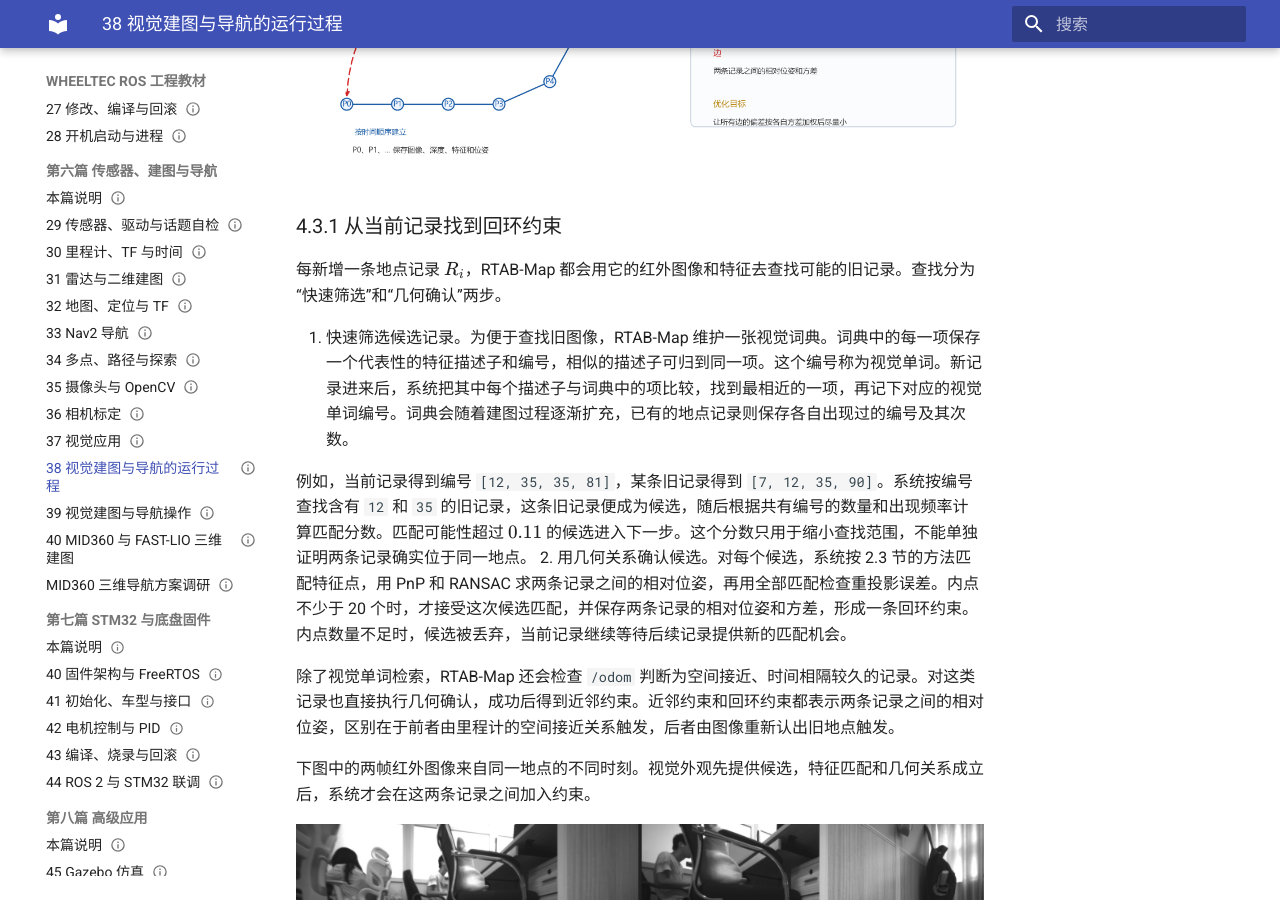
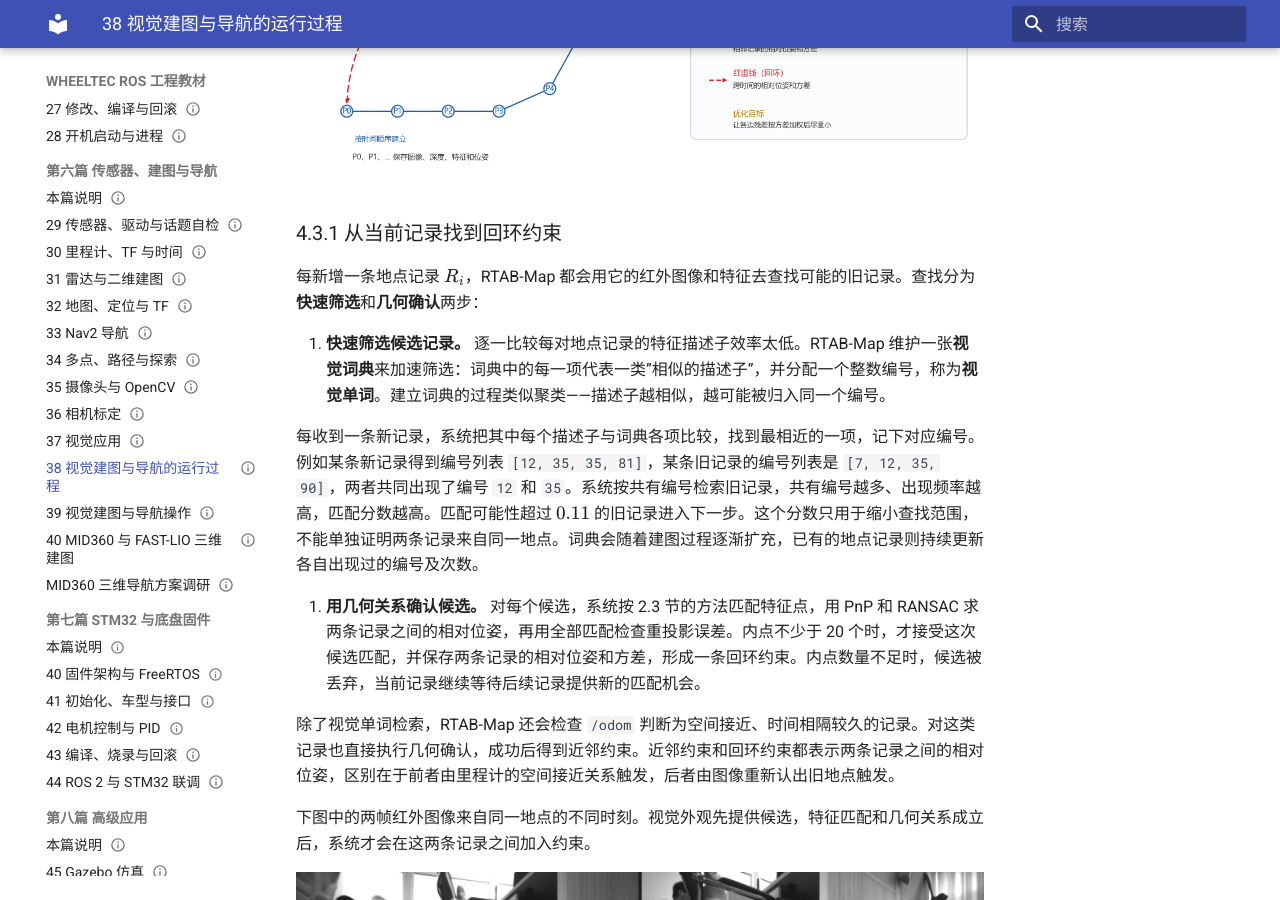
Before and after one commit to EnosElinsa/wheeltec-ros-textbook, an MkDocs documentation site: the page built from docs/06-sensors-navigation/38-visual-runtime.md, in a window 1280 px wide and 900 px high, scrolled down 31454 px. Built offline with MkDocs 1.6.1 and Material for MkDocs 9.7.7, drawn with Linux system fonts in a browser that asks for light colours; some of the changed text lies outside the part shown.

Commit message:
docs: improve clarity of sections 4.3 and 5–7 in visual runtime
- Redesign three figures: loop-closure-process, localization-update,
  pose-graph-model with cleaner layouts and symbol legends
- Rewrite 4.3.1 visual-dictionary explanation: lead with intuition
  before mechanism, move example inline with abstraction
- Convert 4.2 three-step projection to numbered list with bold titles
- Move localization diagram before the matrix derivation in section 5;
  add two-sentence intuition lead-in
- Fix all first-use-before-definition issues: RTAB-Map and Nav2 deferred
  to their introducing sections; overview uses generic labels
- Clarify OccupancyGrid.data coordinate mismatch paragraph
- Add Nav2 definition at first use in section 6

````diff
--- a/docs/06-sensors-navigation/38-visual-runtime.md
+++ b/docs/06-sensors-navigation/38-visual-runtime.md
@@ -15,11 +15,11 @@
 
 图像、车身和场地各有自己的坐标系。坐标变换把它们接起来，使相机看到的点能够换算到场地坐标系中（第 3 节）。
 
-建图时，RTAB-Map 沿途保存图像、特征和车的位置，形成建图记录。本章把这种记录称为地点记录，再利用记录中的深度图像生成导航所需的占用栅格，即记录地面区域可通行状态的二维地图（第 4 节）。
+建图时，建图算法沿途保存图像、特征和车的位置，形成建图记录。本章把这种记录称为地点记录，再利用记录中的深度图像生成导航所需的占用栅格，即记录地面区域可通行状态的二维地图（第 4 节）。
 
-建图结束后，RTAB-Map 将当前红外图像与已有地图比较，确定车的位置和朝向（第 5 节）。
+建图结束后，建图算法将当前红外图像与已有地图比较，确定车的位置和朝向（第 5 节）。
 
-导航框架 Nav2 根据地图规划到目标点的路径（第 6 节），再沿路径计算速度并交给底盘执行（第 7 节）。
+导航框架根据地图规划到目标点的路径（第 6 节），再沿路径计算速度并交给底盘执行（第 7 节）。
 
 ![过程概要。上行从图像采集到运动融合，下行从建图与定位到底盘执行。粗框浅底为本项目编写的节点](diagrams/vision-runtime-overview.svg)
 
@@ -30,7 +30,7 @@
 
 # 1. 采集红外图像和深度图像
 
-RealSense 驱动由左右红外图像算出深度图像，并让红外投射器逐帧交替开关。配对节点辨认每一帧的投射器状态，取无散斑的红外图像和相邻一帧的深度图像。RTAB-Map 的同步节点再把它们合成一条消息。本节依次说明深度图像从何而来、为什么要交替开关投射器，以及两幅图像怎样合成消息。
+RealSense 驱动由左右红外图像算出深度图像，并让红外投射器逐帧交替开关。配对节点辨认每一帧的投射器状态，取无散斑的红外图像和相邻一帧的深度图像。建图算法的同步节点再把它们合成一条消息。本节依次说明深度图像从何而来、为什么要交替开关投射器，以及两幅图像怎样合成消息。
 
 ## 1.1 由左右红外图像得到深度图像
 
@@ -603,11 +603,13 @@
 
 占用栅格是一张固定分辨率的二维地图。每个格子对应 `map` 地面上的一小块区域，状态通常记为三种值：$0$ 表示已确认可以通行，$100$ 表示被障碍占用，$-1$ 表示还没有足够观测。每条地点记录先产生一张局部占用栅格，局部栅格带有记录拍摄时的车身位姿。RTAB-Map 再把它变换到 `map` 中，与其他记录的局部栅格叠加，形成发布在 `/map` 上的全局占用栅格。因此，地点记录是原始观测和位姿的保存单元，占用栅格是由这些记录计算出来的地图结果。
 
-投影分三步。第一步，由 2.1 的公式把每个像素和距离换成光学坐标系里的点，再经 TF 换到 `base_footprint`。距离不在 $0.20$～$3.5\,\mathrm{m}$ 内的点不用，落在车身本身所占的 $0.5\,\mathrm{m} \times 0.4\,\mathrm{m} \times 0.3\,\mathrm{m}$ 空间里的点也去掉，以免把自己的车头当成障碍。
+投影分三步：
 
-第二步按表面朝向和高度区分地面与障碍。表面法线是垂直于局部表面的方向，算法用它和竖直方向的夹角判断表面是否近似水平。若夹角不超过 $30^\circ$，且高度在 $-0.10$～$0.10\,\mathrm{m}$ 之间，就把点记为地面，所在格子记为空闲。其余高度在 $0.10$～$1.80\,\mathrm{m}$ 之间的点记为障碍，格子记为占用。高于 $1.80\,\mathrm{m}$ 的点超出本车要建立的障碍高度范围，不参与这一层地图。
+1. **换算三维点并过滤范围。** 由 2.1 的公式把每个像素和距离换成光学坐标系里的点，再经 TF 换到 `base_footprint`。距离不在 $0.20$～$3.5\,\mathrm{m}$ 内的点不用，落在车身本身所占的 $0.5\,\mathrm{m} \times 0.4\,\mathrm{m} \times 0.3\,\mathrm{m}$ 空间里的点也去掉，以免把自己的车头当成障碍。
 
-第三步补上视线经过的格子。相机到每个地面点或障碍点之间，视线经过的格子也记为空闲，因为视线能到达说明中途没有障碍。半径 $0.05\,\mathrm{m}$ 内不足 3 个邻点的孤立点当作噪声去掉。
+2. **按朝向和高度区分地面与障碍。** 表面法线是垂直于局部表面的方向，算法用它和竖直方向的夹角判断表面是否近似水平。若夹角不超过 $30^\circ$，且高度在 $-0.10$～$0.10\,\mathrm{m}$ 之间，就把点记为地面，所在格子记为空闲。其余高度在 $0.10$～$1.80\,\mathrm{m}$ 之间的点记为障碍，格子记为占用。高于 $1.80\,\mathrm{m}$ 的点超出本车要建立的障碍高度范围，不参与这一层地图。
+
+3. **补上视线经过的格子。** 相机到每个地面点或障碍点之间，视线经过的格子也记为空闲，因为视线能到达说明中途没有障碍。半径 $0.05\,\mathrm{m}$ 内不足 3 个邻点的孤立点当作噪声去掉。
 
 下图从侧面看这一归类。图中法线箭头表示表面朝向，地面、障碍和不参与本层地图的高度范围分别用不同颜色标出。贴地的一层是地面，往上到 1.80 m 是障碍，再高的不记，相机到障碍之间的地面格子标为空闲。
 
@@ -631,7 +633,7 @@
 data: [ ... ]             # 每格一个数：0 空闲，100 占用，-1 未知
 ```
 
-`data` 按行存放，从格子 $(0, 0)$ 起沿 $x$ 方向写完一行 `width` 个格子，再增加 $y$。图像像素的 $(0, 0)$ 在左上角、行号向下，栅格的 $(0, 0)$ 在左下角、$y$ 向上，两种约定相反。下面用一张 4 列 3 行的栅格展示单元值怎样按行展开为 `data`。
+`data` 按行存放，从格子 $(0, 0)$ 起沿 $x$ 方向写完一行 `width` 个格子，再增加 $y$。这里有一个容易搞错的方向问题：图像像素的 $(0, 0)$ 在左上角，行号向下；而栅格的 $(0, 0)$ 在左下角，$y$ 向上。因此，`data` 里的第 0 个元素对应栅格最底部一行的最左格，而不是左上角。下图用一张 4 列 3 行的栅格说明这一对应关系——左侧按坐标显示格子，右侧展示它们在 `data` 中的排列顺序。
 
 ![占用栅格单元与 OccupancyGrid.data 的对应关系。左侧按坐标显示 4 列 3 行栅格，右侧按 y 从小到大展开数组](./assets/occupancy-grid-data.png)
 
@@ -657,12 +659,13 @@
 
 ### 4.3.1 从当前记录找到回环约束
 
-每新增一条地点记录 $R_i$，RTAB-Map 都会用它的红外图像和特征去查找可能的旧记录。查找分为“快速筛选”和“几何确认”两步。
+每新增一条地点记录 $R_i$，RTAB-Map 都会用它的红外图像和特征去查找可能的旧记录。查找分为**快速筛选**和**几何确认**两步：
 
-1. 快速筛选候选记录。为便于查找旧图像，RTAB-Map 维护一张视觉词典。词典中的每一项保存一个代表性的特征描述子和编号，相似的描述子可归到同一项。这个编号称为视觉单词。新记录进来后，系统把其中每个描述子与词典中的项比较，找到最相近的一项，再记下对应的视觉单词编号。词典会随着建图过程逐渐扩充，已有的地点记录则保存各自出现过的编号及其次数。
+1. **快速筛选候选记录。** 逐一比较每对地点记录的特征描述子效率太低。RTAB-Map 维护一张**视觉词典**来加速筛选：词典中的每一项代表一类”相似的描述子”，并分配一个整数编号，称为**视觉单词**。建立词典的过程类似聚类——描述子越相似，越可能被归入同一个编号。
 
-   例如，当前记录得到编号 `[12, 35, 35, 81]`，某条旧记录得到 `[7, 12, 35, 90]`。系统按编号查找含有 `12` 和 `35` 的旧记录，这条旧记录便成为候选，随后根据共有编号的数量和出现频率计算匹配分数。匹配可能性超过 $0.11$ 的候选进入下一步。这个分数只用于缩小查找范围，不能单独证明两条记录确实位于同一地点。
-2. 用几何关系确认候选。对每个候选，系统按 2.3 节的方法匹配特征点，用 PnP 和 RANSAC 求两条记录之间的相对位姿，再用全部匹配检查重投影误差。内点不少于 20 个时，才接受这次候选匹配，并保存两条记录的相对位姿和方差，形成一条回环约束。内点数量不足时，候选被丢弃，当前记录继续等待后续记录提供新的匹配机会。
+   每收到一条新记录，系统把其中每个描述子与词典各项比较，找到最相近的一项，记下对应编号。例如某条新记录得到编号列表 `[12, 35, 35, 81]`，某条旧记录的编号列表是 `[7, 12, 35, 90]`，两者共同出现了编号 `12` 和 `35`。系统按共有编号检索旧记录，共有编号越多、出现频率越高，匹配分数越高。匹配可能性超过 $0.11$ 的旧记录进入下一步。这个分数只用于缩小查找范围，不能单独证明两条记录来自同一地点。词典会随着建图过程逐渐扩充，已有的地点记录则持续更新各自出现过的编号及次数。
+
+2. **用几何关系确认候选。** 对每个候选，系统按 2.3 节的方法匹配特征点，用 PnP 和 RANSAC 求两条记录之间的相对位姿，再用全部匹配检查重投影误差。内点不少于 20 个时，才接受这次候选匹配，并保存两条记录的相对位姿和方差，形成一条回环约束。内点数量不足时，候选被丢弃，当前记录继续等待后续记录提供新的匹配机会。
 
 除了视觉单词检索，RTAB-Map 还会检查 `/odom` 判断为空间接近、时间相隔较久的记录。对这类记录也直接执行几何确认，成功后得到近邻约束。近邻约束和回环约束都表示两条记录之间的相对位姿，区别在于前者由里程计的空间接近关系触发，后者由图像重新认出旧地点触发。
 
@@ -706,9 +709,13 @@
 
 定位的任务是根据当前图像，在已经建立的地图和地点记录中找到车所在的位置，并持续发布车在 `map` 中的位姿。切换到定位时，相机、图像配对与合成、视觉里程计和运动融合仍照常运行。RTAB-Map 读取建图时的数据库，载入地点记录，但不再写入新记录。它还用这些记录重新拼出占用栅格，发布到 `/map`。
 
-定位可以分成一次绝对修正和两次修正之间的连续推进。RTAB-Map 先按 4.3.1 节的视觉单词方法，从数据库中筛选可能对应当前图像的地点记录，再做特征匹配和几何验证。设通过验证的候选记录为 $K$，当前正在处理的图像为 $C$。
+定位可以分成**一次绝对修正**和**两次修正之间的连续推进**两个阶段：识别成功时，用当前图像与数据库中的地点记录比对，得到一次绝对的地图位姿；识别不成功时，保持上次的修正量，依靠 `/odom` 连续推进。下图先把两个阶段的数据流展示出来，后面再说明各步骤的计算。
 
-这里用 $T_{A\leftarrow B}$ 表示把点在坐标系 $B$ 中的坐标换到坐标系 $A$。候选记录在 `map` 中的车身位姿记为 $T_{\mathrm{map}\leftarrow K}$。2.3 节的特征匹配和 PnP 得到两帧之间的相对变换。把它整理成“当前车身坐标换到候选记录坐标”的形式，记为 $T_{K\leftarrow C}$，就可以直接组合出当前车身在 `map` 中的位姿：
+![定位更新过程。识别成功时由候选记录和相对位姿得到当前地图位姿，再计算 map→odom；两次识别之间保持 map→odom，用 odom 推进车身位姿](assets/localization-update.png)
+
+RTAB-Map 先按 4.3.1 节的视觉单词方法，从数据库中筛选可能对应当前图像的地点记录，再做特征匹配和几何验证。设通过验证的候选记录为 $K$，当前正在处理的图像为 $C$。
+
+这里用 $T_{A\leftarrow B}$ 表示把点在坐标系 $B$ 中的坐标换到坐标系 $A$。候选记录在 `map` 中的车身位姿记为 $T_{\mathrm{map}\leftarrow K}$。2.3 节的特征匹配和 PnP 得到两帧之间的相对变换。把它整理成”当前车身坐标换到候选记录坐标”的形式，记为 $T_{K\leftarrow C}$，就可以直接组合出当前车身在 `map` 中的位姿：
 
 $$
 T_{\mathrm{map}\leftarrow C}
@@ -729,9 +736,7 @@
 =T_{\mathrm{map}\leftarrow C}\,T_{\mathrm{odom}\leftarrow C}^{-1}.
 $$
 
-视觉匹配得到当前车身在地图中的位姿，`/odom` 给出同一时刻车身相对出发处的运动，`map→odom` 则把这两段关系接成一条坐标链。图中展示了一次成功识别以及随后依靠 `/odom` 连续推进的过程。
-
-![定位更新过程。识别成功时由候选记录和相对位姿得到当前地图位姿，再计算 map→odom；两次识别之间保持 map→odom，用 odom 推进车身位姿](assets/localization-update.png)
+视觉匹配得到当前车身在地图中的位姿，`/odom` 给出同一时刻车身相对出发处的运动，`map→odom` 则把这两段关系接成一条坐标链。
 
 两次成功识别之间，RTAB-Map 不需要每一帧都重新认出地点。它暂时保持上一时刻的 $T_{\mathrm{map}\leftarrow\mathrm{odom}}$，每当 `/odom` 更新，就按
 
@@ -765,7 +770,7 @@
 
 # 6. 规划到目标的路径
 
-定位已经给出车在地图中的位姿，建图也提供了占用栅格。占用栅格说明每个格子当前是空闲、占用还是未知，但规划和控制还要判断车身足迹能否通过，以及通过时离障碍有多近。Nav2 因此把占用栅格、车身足迹和相机当前看到的障碍整理成**代价地图**（Costmap）。第 6.1 节先说明代价怎样生成，再区分全局和局部代价地图。第 6.2 节使用全局代价地图规划路径，第 7 节的控制器使用局部代价地图计算当前速度。
+定位已经给出车在地图中的位姿，建图也提供了占用栅格。占用栅格说明每个格子当前是空闲、占用还是未知，但规划和控制还要判断车身足迹能否通过，以及通过时离障碍有多近。本车使用的导航框架是 **Nav2**（Navigation2），它是 ROS 2 生态中的标准导航栈，负责从地图规划路径和控制速度。Nav2 因此把占用栅格、车身足迹和相机当前看到的障碍整理成**代价地图**（Costmap）。第 6.1 节先说明代价怎样生成，再区分全局和局部代价地图。第 6.2 节使用全局代价地图规划路径，第 7 节的控制器使用局部代价地图计算当前速度。
 
 ## 6.1 代价地图
 
````
Also changed, not shown: docs/06-sensors-navigation/assets/localization-update.png, docs/06-sensors-navigation/assets/loop-closure-process.png, docs/06-sensors-navigation/assets/pose-graph-model.png.
